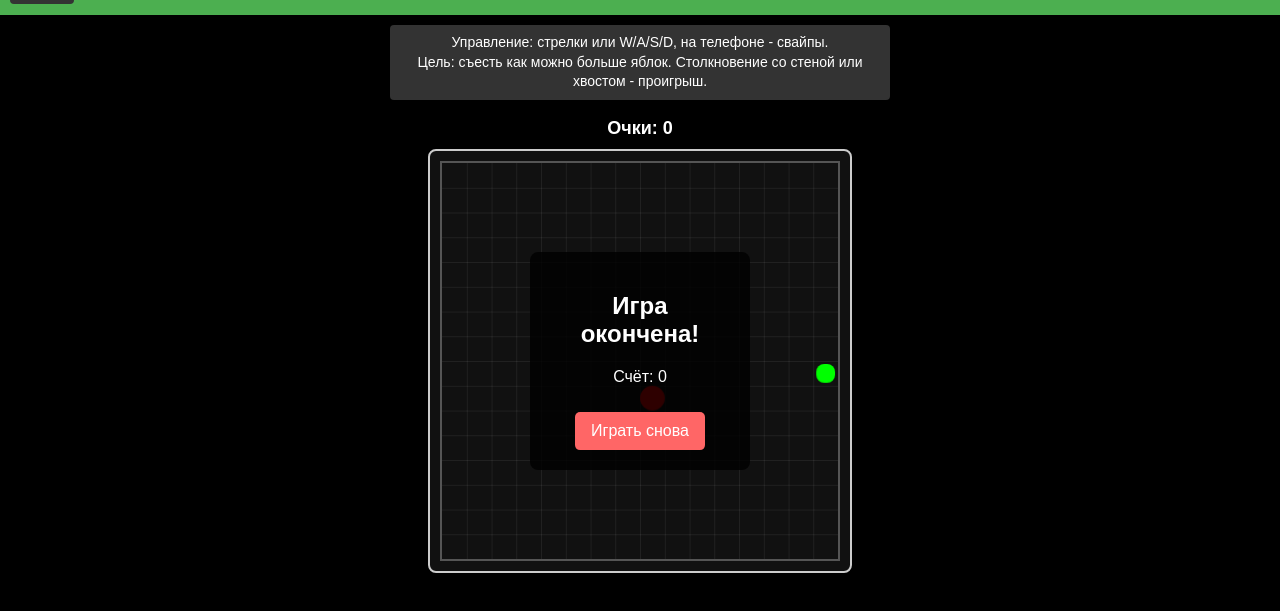
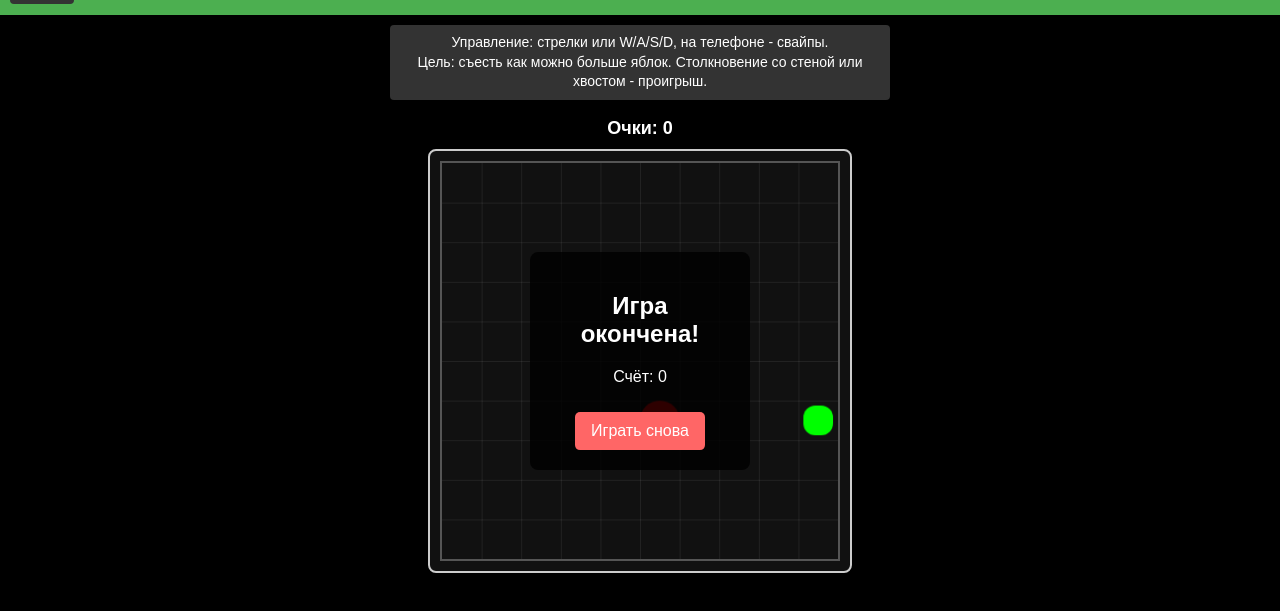
Before and after one commit to minizvezd/Telegram-Minigames, a website: page templates/snake.html in a window 1280 px wide. Shown: the part 41-652 px from the top of the page. Drawn offline with Linux system fonts and the light colour scheme.

Commit message:
Make snake grid larger again

```diff
--- a/templates/snake.html
+++ b/templates/snake.html
@@ -211,20 +211,20 @@
     const canvas = document.getElementById("gameCanvas");
     const ctx = canvas.getContext("2d");
 
-    const gridSize = 25;
+    const gridSize = 40;
     const canvasSize = canvas.width;
     const gridCount = canvasSize / gridSize;
 
-    let snake = [{ x: 8, y: 8 }];
+    let snake = [{ x: 6, y: 6 }];
     let direction = { x: 1, y: 0 };
-    let food = { x: 5, y: 5 };
+    let food = { x: 4, y: 4 };
     let score = 0;
     let gameInterval = null;
     let isGameOver = false;
 
     function drawGrid() {
       ctx.save();
-      ctx.strokeStyle = "rgba(255, 255, 255, 0.07)";
+      ctx.strokeStyle = "rgba(255, 255, 255, 0.075)";
       ctx.lineWidth = 1;
       ctx.beginPath();
 
@@ -271,9 +271,9 @@
 
       snake.forEach((segment, index) => {
         const isTail = snake.length > 1 && index === snake.length - 1;
-        const pad = isTail ? 5 : 3;
+        const pad = isTail ? 8 : 5;
         const size = gridSize - pad * 2;
-        const radius = isTail ? 6 : 8;
+        const radius = isTail ? 8 : 12;
 
         drawRoundedRect(
           segment.x * gridSize + pad,
@@ -348,7 +348,7 @@
     }
 
     function restartGame() {
-      snake = [{ x: 8, y: 8 }];
+      snake = [{ x: 6, y: 6 }];
       direction = { x: 1, y: 0 };
       score = 0;
       document.getElementById("scoreValue").textContent = score;
```
